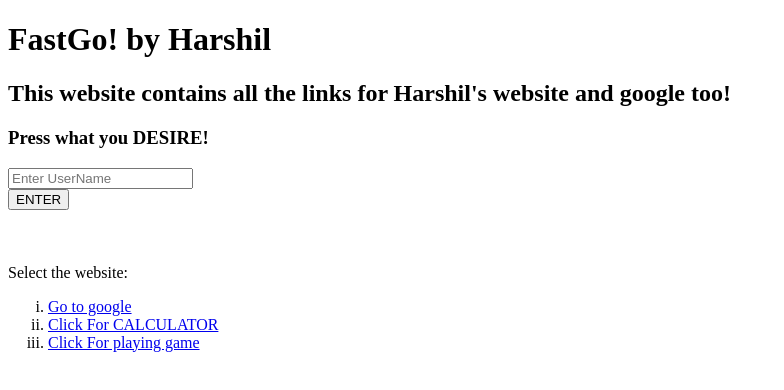
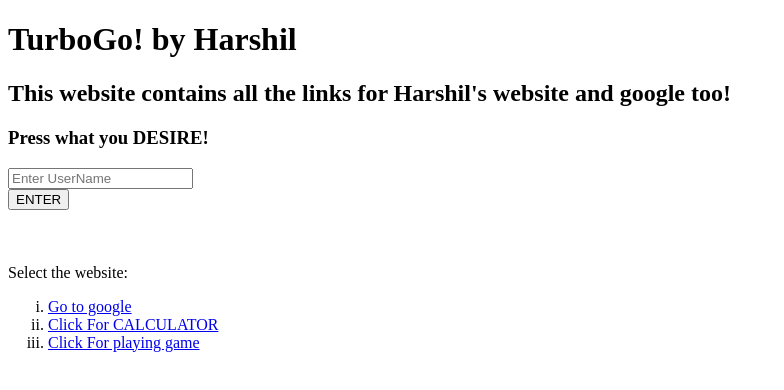
Before and after one commit to TurboCoder21/FastGo, a plain HTML site: page index.html in a window 1280 px wide. Shown: the whole page, without its empty margins (0-784 px from the left). Drawn offline with Linux system fonts and the light colour scheme.

Commit message:
Update index.html

```diff
--- a/index.html
+++ b/index.html
@@ -1,10 +1,11 @@
+
 <!DOCTYPE html>
 <html lang="en">
 <head>
-    <h1>FastGo! by Harshil</h1>
+    <h1>TurboGo! by Harshil</h1>
     <h2>This website contains all the links for Harshil's website and google too!</h2>
     <h3>Press what you DESIRE!</h3>
-    <title>FastGo!</title>
+    <title>TurboGo!</title>
     <script type="text/javascript">
 
         function HelloMessage()
```
